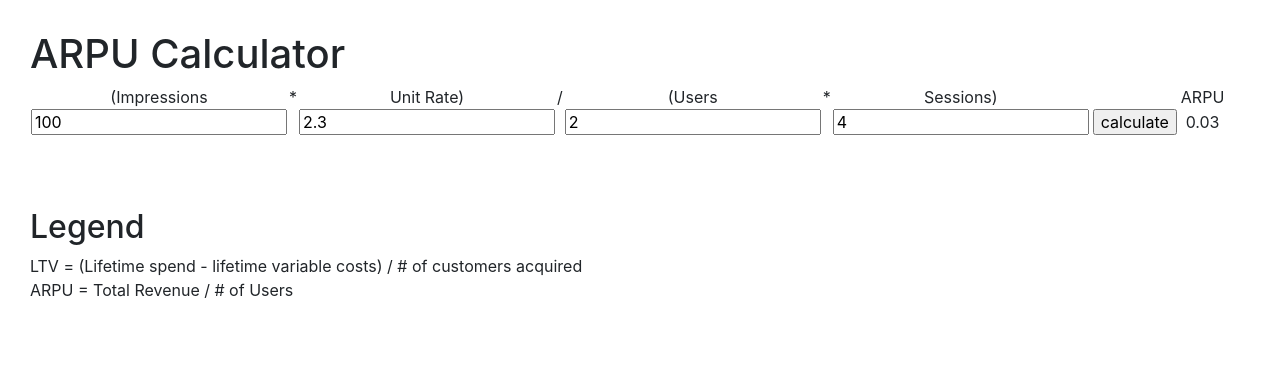
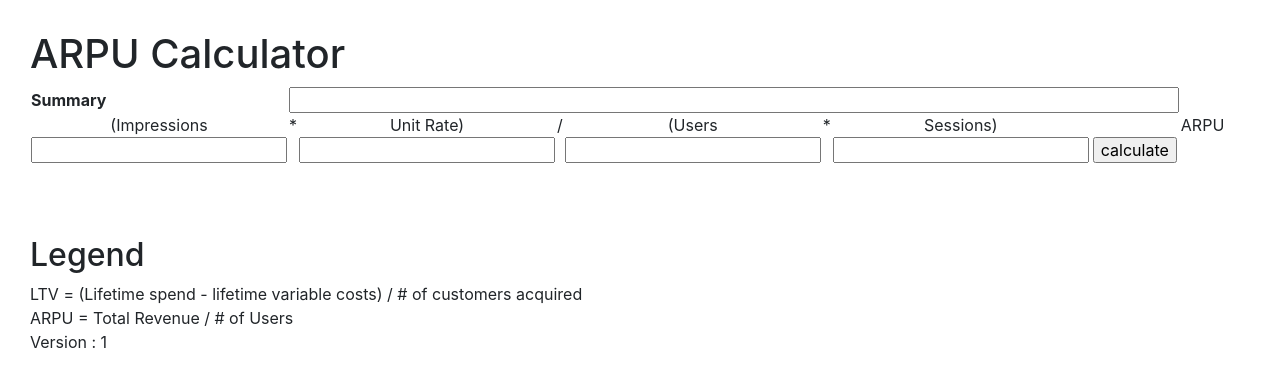
Before and after one commit to boreendesign/arpucal, a plain HTML site: page index.html in a window 1280 px wide. Both pictures are taken after a click on the button "calculate". Drawn offline with nearby package versions, Linux system fonts and the light colour scheme.

Commit message:
Save by URL

```diff
--- a/index.html
+++ b/index.html
@@ -19,14 +19,35 @@ body{
 </style>
 
 <script>
+function GetURLParameter(sParam)
+{
+    var sPageURL = window.location.search.substring(1);
+    var sURLVariables = sPageURL.split('&');
+    for (var i = 0; i < sURLVariables.length; i++)
+    {
+        var sParameterName = sURLVariables[i].split('=');
+        if (sParameterName[0] == sParam)
+        {
+            return sParameterName[1];
+        }
+    }
+}
 
 $(document).ready(function() {
+
+    $('#sessions').val(GetURLParameter('sessions'));
+    $('#users').val(GetURLParameter('users'));
+    $('#impressions').val(GetURLParameter('impressions'));
+    $('#unit_rate').val(GetURLParameter('unit_rate'));
+    $('#summary').val(GetURLParameter('summary'));
     $('#calculate').on('click', function(e) {
         $sessions = $('#sessions').val();
         $users = $('#users').val();
         $impressions = $('#impressions').val();
         $unit_rate = $('#unit_rate').val();
 
+
+        window.location.search = 'sessions=' + $sessions + '&users=' + $users + '&impressions=' + $impressions + '&unit_rate=' + $unit_rate+ '&summary=' + $summary;
         $arpu =  ($sessions * $users)/($impressions * parseFloat($unit_rate));
         $arpu = ($arpu).toFixed(2).replace(/\d(?=(\d{3})+\.)/g, '$&,');
         console.log(parseFloat($arpu));
@@ -39,6 +60,10 @@ $(document).ready(function() {
 <body>
 <h1>ARPU Calculator</h1>
 <table>
+  <tr>
+    <th>Summary</th>
+    <th colspan= "9"><input id = 'summary'  type = 'text'  value = '' style = "width:100%"></th>
+  </tr>
   <tr>
     <td>(Impressions</td>
     <td>*</td>
@@ -53,7 +78,7 @@ $(document).ready(function() {
     <td>ARPU</td>
   </tr>
   <tr>
-    <td><input id = 'impressions'  type = 'text'  value = '100'></td>
+    <td><input id = 'impressions'  type = 'text'  value = ''></td>
     <td> </td>
     <td><input  id = 'unit_rate' type = 'text'  value = '2.3'></td>
     <td> </td>
@@ -77,6 +102,10 @@ Legend
   ARPU = Total Revenue / # of Users
 </div>
 
+<div>
+Version : 1
+</div>
+
 
 
 </body>
```
